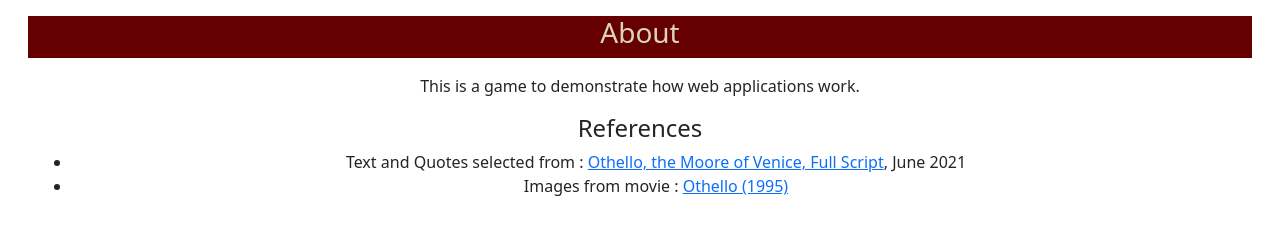
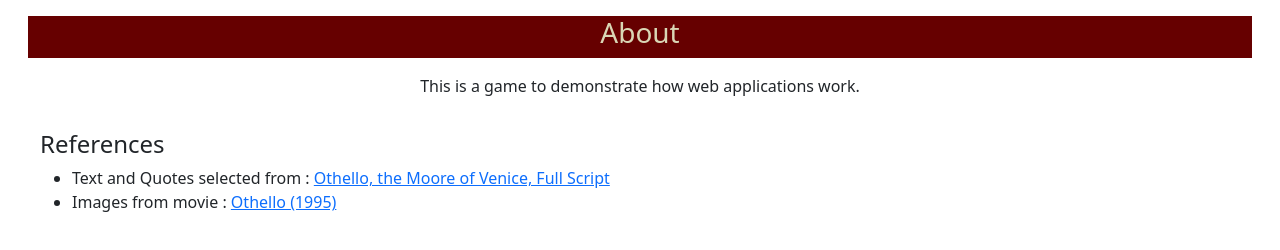
Before and after one commit to kyfo-uci/kyfo-othello-reversi, a website: page public/about.html in a window 1280 px wide. Drawn offline with nearby package versions, Linux system fonts and the light colour scheme.

Commit message:
fixed reference list on about.html and new token flip animated gifs - faster and cleaner

```diff
--- a/public/about.html
+++ b/public/about.html
@@ -37,13 +37,16 @@
       <div class = 'row m-3'>
         <div class = 'col text-center'>
           <p>This is a game to demonstrate how web applications work.</p>
+        </div>
+      </div>
+
+      <div class = 'row m-3'>
+        <div class = 'col text'>
           <h4>References</h4>
           <ul id = 'ref_list'>
-            <li>Text and Quotes selected from : <a href="http://shakespeare.mit.edu/othello/full.html">Othello, the Moore of Venice, Full Script</a>, June 2021</li>
-            <li>Images from movie : <a href="https://www.imdb.com/title/tt0114057/?ref_=fn_al_tt_2">Othello (1995)</a></li>
-          </ul>
-        </div>
-      </div>
+            <li>Text and Quotes selected from : <a href="http://shakespeare.mit.edu/othello/full.html" target='_blank'>Othello, the Moore of Venice, Full Script</a></li>
+            <li>Images from movie : <a href="https://www.imdb.com/title/tt0114057/?ref_=fn_al_tt_2"target='_blank'>Othello (1995)</a></li>
+      </ul>
     </div>
 
     <!-- Option 1: Bootstrap Bundle with Popper -->
```
Also changed, not shown: public/assets/images/kyfo-black-to-white1-iago-to-othello.gif, public/assets/images/kyfo-white-to-black1-othello-to-iago.gif.
